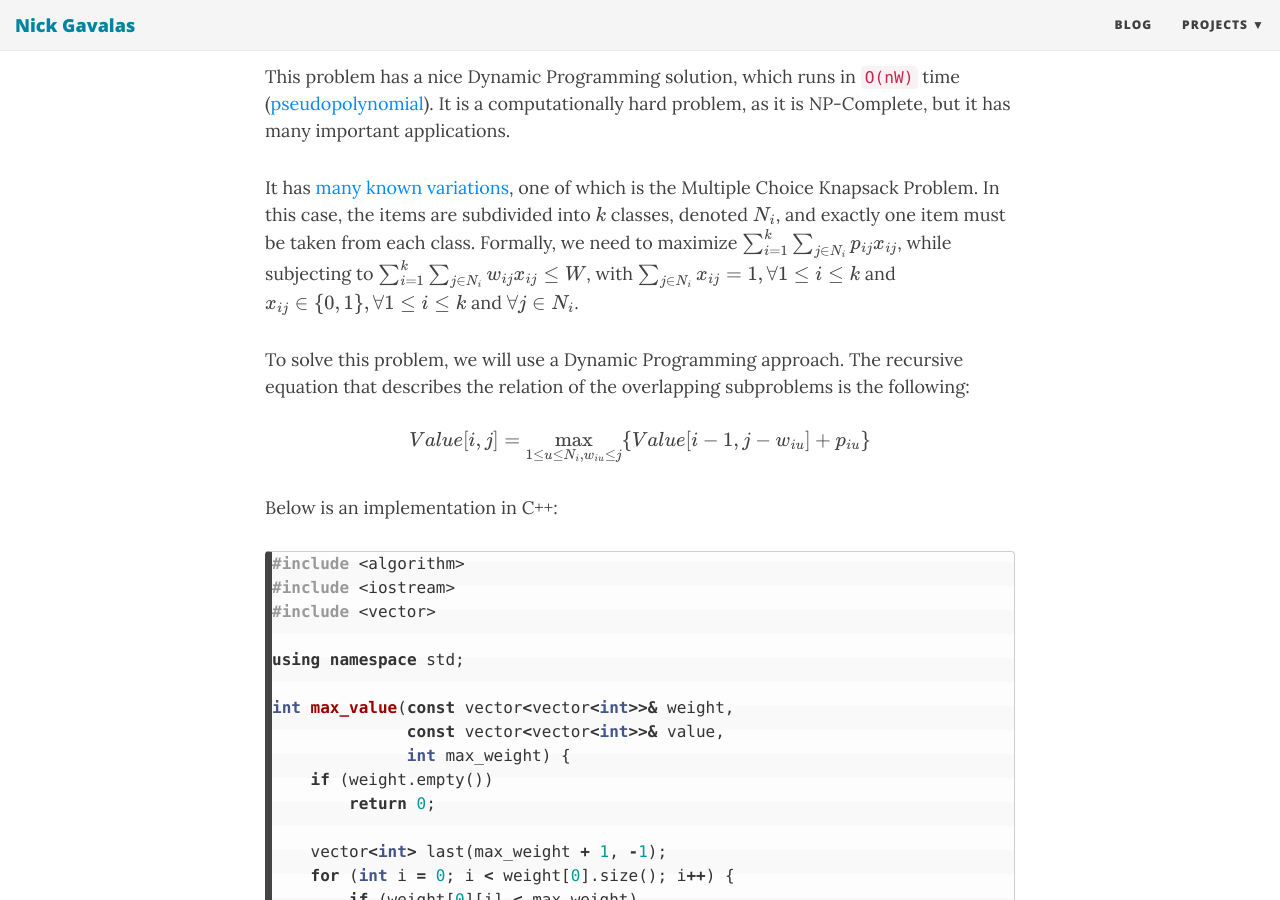
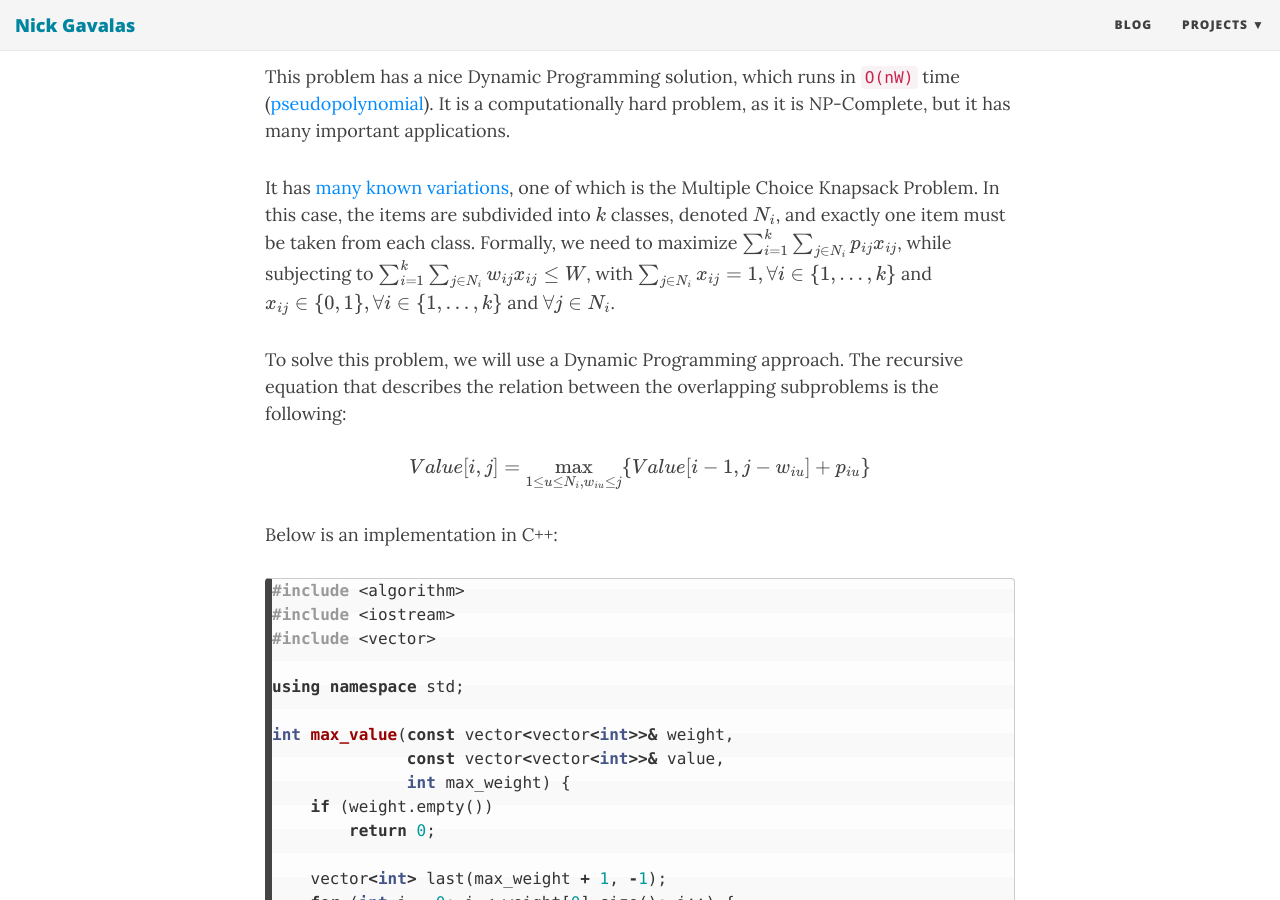
Before and after one commit to NikosGavalas/nikosgavalas.github.io, a Jekyll site: the page built from _posts/2019-2-6-solving-the-multiple-choice-knapsack-problem.md, in a window 1280 px wide and 900 px high, scrolled down 583 px. Built offline with Jekyll 4.4.1, drawn with Linux system fonts in a browser that asks for light colours; nearby versions of some CDN libraries; formulas are drawn with MathJax 3; some of the changed text lies outside the part shown.

Commit message:
minor edits on post about multichoice knapsack

````diff
--- a/_posts/2019-2-6-solving-the-multiple-choice-knapsack-problem.md
+++ b/_posts/2019-2-6-solving-the-multiple-choice-knapsack-problem.md
@@ -13,9 +13,9 @@ Formally, we need to maximize \\( \sum_{i=1}^{n}{p_{i}f_{i}} \\), while subjecti
 
 This problem has a nice Dynamic Programming solution, which runs in `O(nW)` time ([pseudopolynomial](https://en.wikipedia.org/wiki/Pseudo-polynomial_time)). It is a computationally hard problem, as it is NP-Complete, but it has many important applications.
 
-It has [many known variations](https://en.wikipedia.org/wiki/List_of_knapsack_problems), one of which is the Multiple Choice Knapsack Problem. In this case, the items are subdivided into \\( k \\) classes, denoted \\( N_i \\), and exactly one item must be taken from each class. Formally, we need to maximize \\( \sum_{i=1}^{k}\sum_{j \in N_i}{p_{ij}x_{ij}} \\), while subjecting to \\( \sum_{i=1}^{k}\sum_{j \in N_i}{w_{ij}x_{ij}} \le W\\), with \\( \sum_{j \in N_i}{x_{ij}} = 1, \forall 1 \le i \le k \\) and \\( x_{ij} \in \\{0, 1\\}, \forall 1 \le i \le k \\) and \\( \forall j \in N_i \\).
+It has [many known variations](https://en.wikipedia.org/wiki/List_of_knapsack_problems), one of which is the Multiple Choice Knapsack Problem. In this case, the items are subdivided into \\( k \\) classes, denoted \\( N_i \\), and exactly one item must be taken from each class. Formally, we need to maximize \\( \sum_{i=1}^{k}\sum_{j \in N_i}{p_{ij}x_{ij}} \\), while subjecting to \\( \sum_{i=1}^{k}\sum_{j \in N_i}{w_{ij}x_{ij}} \le W\\), with \\( \sum_{j \in N_i}{x_{ij}} = 1, \forall i \in \\{1, ..., k\\}\\) and \\( x_{ij} \in \\{0, 1\\}, \forall i \in \\{1, ..., k\\} \\) and \\( \forall j \in N_i \\).
 
-To solve this problem, we will use a Dynamic Programming approach. The recursive equation that describes the relation of the overlapping subproblems is the following:
+To solve this problem, we will use a Dynamic Programming approach. The recursive equation that describes the relation between the overlapping subproblems is the following:
 
 \\[ Value[i, j] = \max_{1 \le u \le N_i, w_{iu} \le j}\\{ Value[i-1, j-w_{iu}] + p_{iu} \\} \\]
 
@@ -89,4 +89,4 @@ int main(int argc, char const* argv[]) {
 }
 ```
 
-The time complexity of this solution is \\(O(\sum_{i=1}^{k}{N_i}C)\\).
+The time complexity of this solution is \\(O(C\sum_{i=1}^{k}{N_i})\\).
````
